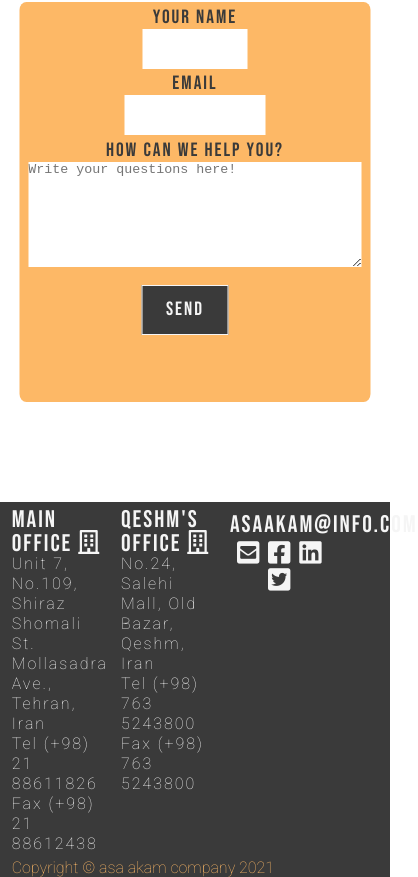
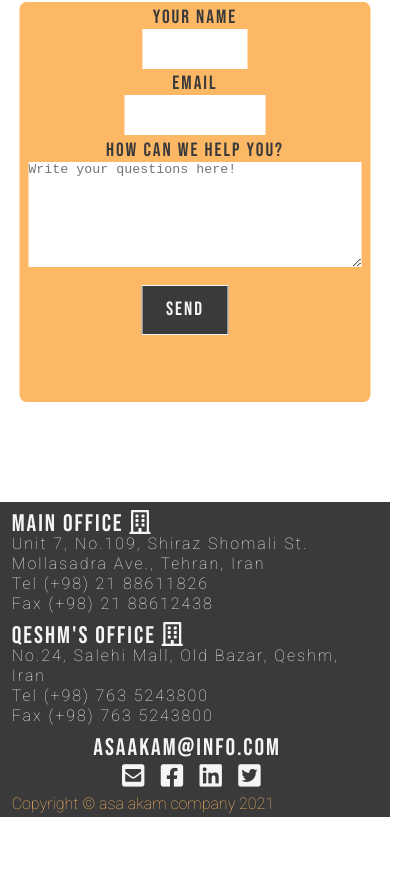
Before and after one commit to NilooMisa/asa-akam-qeshm, a plain HTML site: page index.html in a window 390 px wide. Shown: the part 3798-4675 px from the top of the page, 418 px wide, since content can reach past the window. After the commit the page ends 4615 px from the top, so only its background shows below. Drawn offline with Linux system fonts and the light colour scheme.

Commit message:
make footer responsive for max-width 600px

```diff
--- a/assets/css/style.css
+++ b/assets/css/style.css
@@ -344,6 +344,7 @@ footer div p{
     color: #FDB866;
     padding-left: 3%;
     padding-top: 1%;
+    padding-bottom: 1%;
 }
 /* media queries*/
 
@@ -443,5 +444,10 @@ footer div p{
         margin-top: 3%;
     }
     /* footer */
+    .office-address{
+        clear: left;
+        width:90%;
+
+    }
 
 }
```
